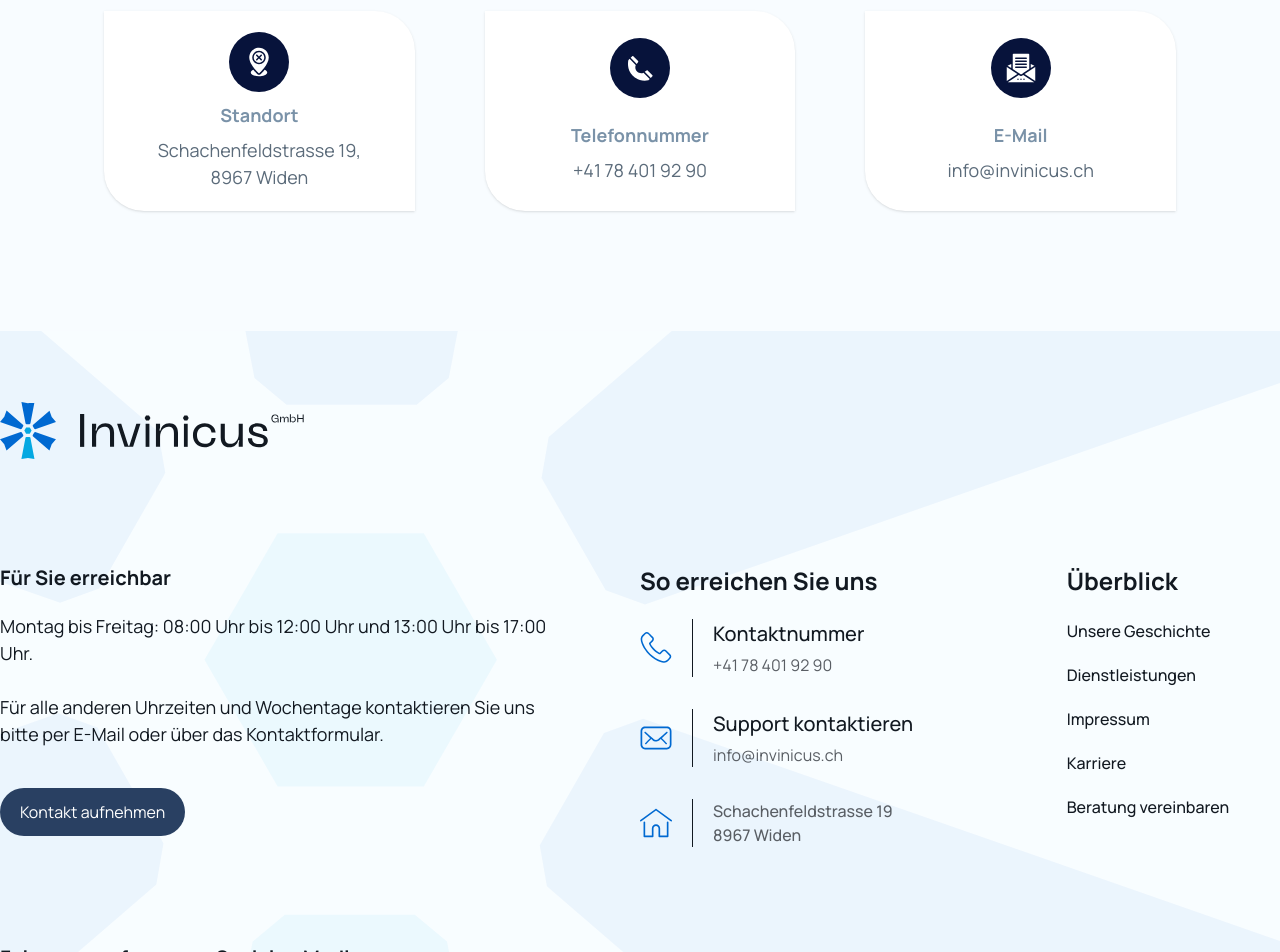
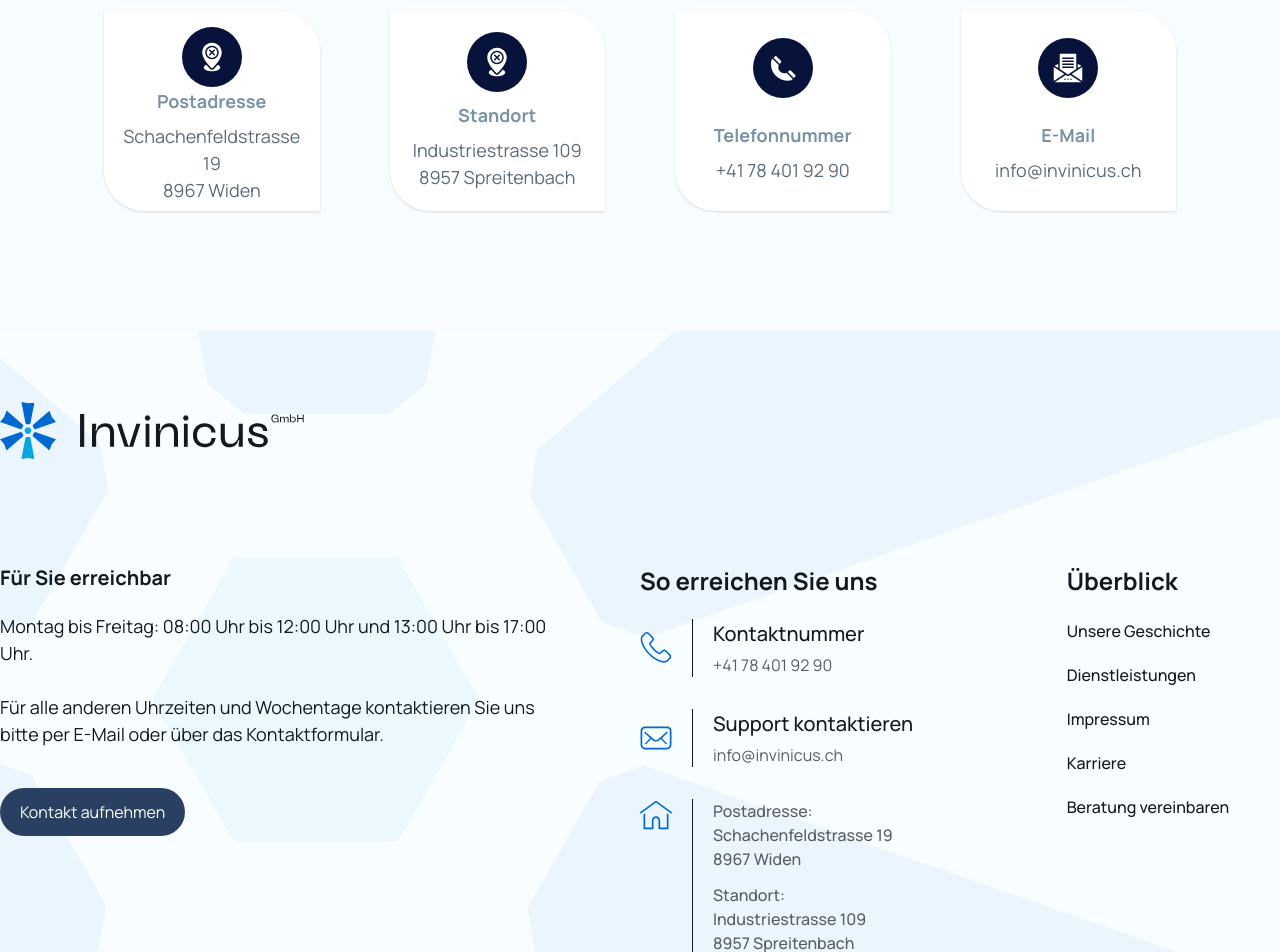
Before and after one commit to Jxni1/Invinicus0, a Next.js app: page /kontakt in a window 1280 px wide. Shown: the part 1880-2832 px from the top of the page. Built offline with nearby package versions, Linux system fonts and the light colour scheme.

Commit message:
location updates

```diff
--- a/src/components/general/Footer.jsx
+++ b/src/components/general/Footer.jsx
@@ -239,13 +239,23 @@
                 </div>
 
                 {/* Address */}
-                <div className="flex flex-row items-center justify-between gap-5">
+                <div className="flex flex-row items-start justify-between gap-5">
                   <Image src={home} alt="Home" className="w-8 h-8" />
-                  <div className="flex flex-col items-start justify-between gap-1 px-5 border-l border-l-[#121921]">
-                    <a href="https://www.google.com/maps/place/Schachenfeldstrasse+19,+8967+Widen,+Switzerland/@47.366008,8.364311,347m/data=!3m1!1e3!4m6!3m5!1s0x47900e115fdff74d:0x9ff0a67bfac2eefa!8m2!3d47.3661988!4d8.3640914!16s%2Fg%2F11m_gkj9vs?hl=en-US&entry=ttu&g_ep=EgoyMDI1MTIwOS4wIKXMDSoASAFQAw%3D%3D">
+                  <div className="flex flex-col items-start justify-between gap-3 px-5 border-l border-l-[#121921]">
+                    <a href="https://www.google.com/maps/place/Schachenfeldstrasse+19,+8967+Widen,+Switzerland/@47.3661988,8.3640914,694m/data=!3m2!1e3!4b1!4m6!3m5!1s0x47900e115fdff74d:0x9ff0a67bfac2eefa!8m2!3d47.3661988!4d8.3640914!16s%2Fg%2F11m_gkj9vs?entry=ttu&g_ep=EgoyMDI2MDExMy4wIKXMDSoASAFQAw%3D%3D">
                       {" "}
                       <h1 className="font-medium text-[#595E64] hover:underline">
-                        Schachenfeldstrasse 19 <br /> 8967 Widen
+                        Postadresse: <br />
+                        Schachenfeldstrasse 19 <br />
+                        8967 Widen
+                      </h1>
+                    </a>
+                    <a href="https://www.google.com/maps/place/Industriestrasse+109,+8957+Spreitenbach,+Switzerland/@47.4173181,8.3782491,693m/data=!3m2!1e3!4b1!4m6!3m5!1s0x47900d9dedbe0e57:0xc317477485945206!8m2!3d47.4173181!4d8.3782491!16s%2Fg%2F11dxr_n09r?entry=ttu&g_ep=EgoyMDI2MDExMy4wIKXMDSoASAFQAw%3D%3D">
+                      {" "}
+                      <h1 className="font-medium text-[#595E64] hover:underline">
+                        Standort: <br />
+                        Industriestrasse 109 <br />
+                        8957 Spreitenbach
                       </h1>
                     </a>
                   </div>
@@ -308,7 +318,12 @@
           <div className="flex flex-row items-center justify-center w-full">
             <p className="text-[#121921] text-center text-sm md:text-base">
               Urheberrecht © {new Date().getFullYear()} Invinicus | Gestaltet
-              von Syntech Solutions AG
+              von{" "}
+              <Link href="https://www.syn-tech.ch/">
+                <span className="hover:text-[#1a2a40] hover:underline">
+                  Syntech Solutions AG
+                </span>
+              </Link>
             </p>
           </div>
         </div>
--- a/src/components/kontakt/Kontaktieren.jsx
+++ b/src/components/kontakt/Kontaktieren.jsx
@@ -45,15 +45,56 @@
               className="fill-white transition-colors duration-300"
             />
           </svg>
-          <a href="https://www.google.com/maps/place/Schachenfeldstrasse+19,+8967+Widen,+Switzerland/@47.366008,8.364311,347m/data=!3m1!1e3!4m6!3m5!1s0x47900e115fdff74d:0x9ff0a67bfac2eefa!8m2!3d47.3661988!4d8.3640914!16s%2Fg%2F11m_gkj9vs?hl=en-US&entry=ttu&g_ep=EgoyMDI1MTIwOS4wIKXMDSoASAFQAw%3D%3D">
+          <a href="https://www.google.com/maps/place/Schachenfeldstrasse+19,+8967+Widen,+Switzerland/@47.3661988,8.3640914,694m/data=!3m2!1e3!4b1!4m6!3m5!1s0x47900e115fdff74d:0x9ff0a67bfac2eefa!8m2!3d47.3661988!4d8.3640914!16s%2Fg%2F11m_gkj9vs?entry=ttu&g_ep=EgoyMDI2MDExMy4wIKXMDSoASAFQAw%3D%3D">
+            <div className="flex flex-col items-center justify-between gap-2">
+              <h1 className="text-[#7A92A8] text-base md:text-lg font-semibold text-center group-hover:text-white transition-colors duration-300">
+                Postadresse
+              </h1>
+
+              <h1 className="text-[#5B6B7A] hover:underline text-sm md:text-base lg:text-[18px] text-center group-hover:text-white transition-colors duration-300 px-4">
+                Schachenfeldstrasse 19 <br />
+                8967 Widen
+              </h1>
+            </div>
+          </a>
+        </div>
+        <div className="group flex flex-col items-center justify-around py-6 md:py-4 bg-white w-full min-h-[180px] md:h-[200px] rounded-tr-[40px] rounded-bl-[40px] hover:bg-[#07133B] hover:text-white transition-colors duration-300 shadow-sm">
+          <svg
+            width="60"
+            height="60"
+            className="flex-shrink-0"
+            viewBox="0 0 60 60"
+            fill="none"
+            xmlns="http://www.w3.org/2000/svg"
+          >
+            <circle
+              cx="30"
+              cy="30"
+              r="30"
+              className="fill-[#07133B] group-hover:fill-[#6FB9FE] transition-colors duration-300"
+            />
+            <path
+              d="M35.655 37.7251C33.7275 40.0951 31.9425 41.7751 31.5225 42.1576C31.1025 42.5401 30.5625 42.7501 30 42.7501C29.4375 42.7501 28.8975 42.5401 28.485 42.1576C28.065 41.7751 26.28 40.0951 24.345 37.7251C22.8 38.3551 21.75 39.2926 21.75 40.5001C21.75 42.9376 26.0025 44.2501 30 44.2501C33.9975 44.2501 38.25 42.9376 38.25 40.5001C38.25 39.2926 37.2 38.3551 35.655 37.7251Z"
+              className="fill-white transition-colors duration-300"
+            />
+            <path
+              d="M35.25 25.5C35.25 22.6055 32.8945 20.25 30 20.25C27.1055 20.25 24.75 22.6055 24.75 25.5C24.75 28.3945 27.1055 30.75 30 30.75C32.8945 30.75 35.25 28.3945 35.25 25.5ZM27.2197 28.2803C26.9268 27.9873 26.9268 27.5127 27.2197 27.2197L28.9395 25.5L27.2197 23.7803C26.9268 23.4873 26.9268 23.0127 27.2197 22.7197C27.5127 22.4268 27.9873 22.4268 28.2803 22.7197L30 24.4395L31.7197 22.7197C32.0127 22.4268 32.4873 22.4268 32.7803 22.7197C33.0732 23.0127 33.0732 23.4873 32.7803 23.7803L31.0605 25.5L32.7803 27.2197C33.0732 27.5126 33.0732 27.9872 32.7804 28.2801C32.5049 28.5557 32.0126 28.5731 31.7197 28.2803L30 26.5605C30 26.5605 28.2835 28.277 28.2803 28.2803C28.0052 28.5553 27.5116 28.5722 27.2197 28.2803Z"
+              className="fill-white transition-colors duration-300"
+            />
+            <path
+              d="M29.4932 41.053C29.7788 41.3138 30.2216 41.3135 30.5068 41.053C30.884 40.7065 39.75 32.4998 39.75 25.5C39.75 20.124 35.376 15.75 30 15.75C24.624 15.75 20.25 20.124 20.25 25.5C20.25 32.4998 29.116 40.7065 29.4932 41.053ZM23.25 25.5C23.25 21.7778 26.2778 18.75 30 18.75C33.7222 18.75 36.75 21.7778 36.75 25.5C36.75 29.2222 33.7222 32.25 30 32.25C26.2778 32.25 23.25 29.2222 23.25 25.5Z"
+              className="fill-white transition-colors duration-300"
+            />
+          </svg>
+          <a href="https://www.google.com/maps/place/Industriestrasse+109,+8957+Spreitenbach,+Switzerland/@47.4173181,8.3782491,693m/data=!3m2!1e3!4b1!4m6!3m5!1s0x47900d9dedbe0e57:0xc317477485945206!8m2!3d47.4173181!4d8.3782491!16s%2Fg%2F11dxr_n09r?entry=ttu&g_ep=EgoyMDI2MDExMy4wIKXMDSoASAFQAw%3D%3D">
             <div className="flex flex-col items-center justify-between gap-2">
               <h1 className="text-[#7A92A8] text-base md:text-lg font-semibold text-center group-hover:text-white transition-colors duration-300">
                 Standort
               </h1>
 
               <h1 className="text-[#5B6B7A] hover:underline text-sm md:text-base lg:text-[18px] text-center group-hover:text-white transition-colors duration-300 px-4">
-                Schachenfeldstrasse 19, <br />
-                8967 Widen
+                Industriestrasse 109 <br />
+                8957 Spreitenbach
               </h1>
             </div>
           </a>
```
